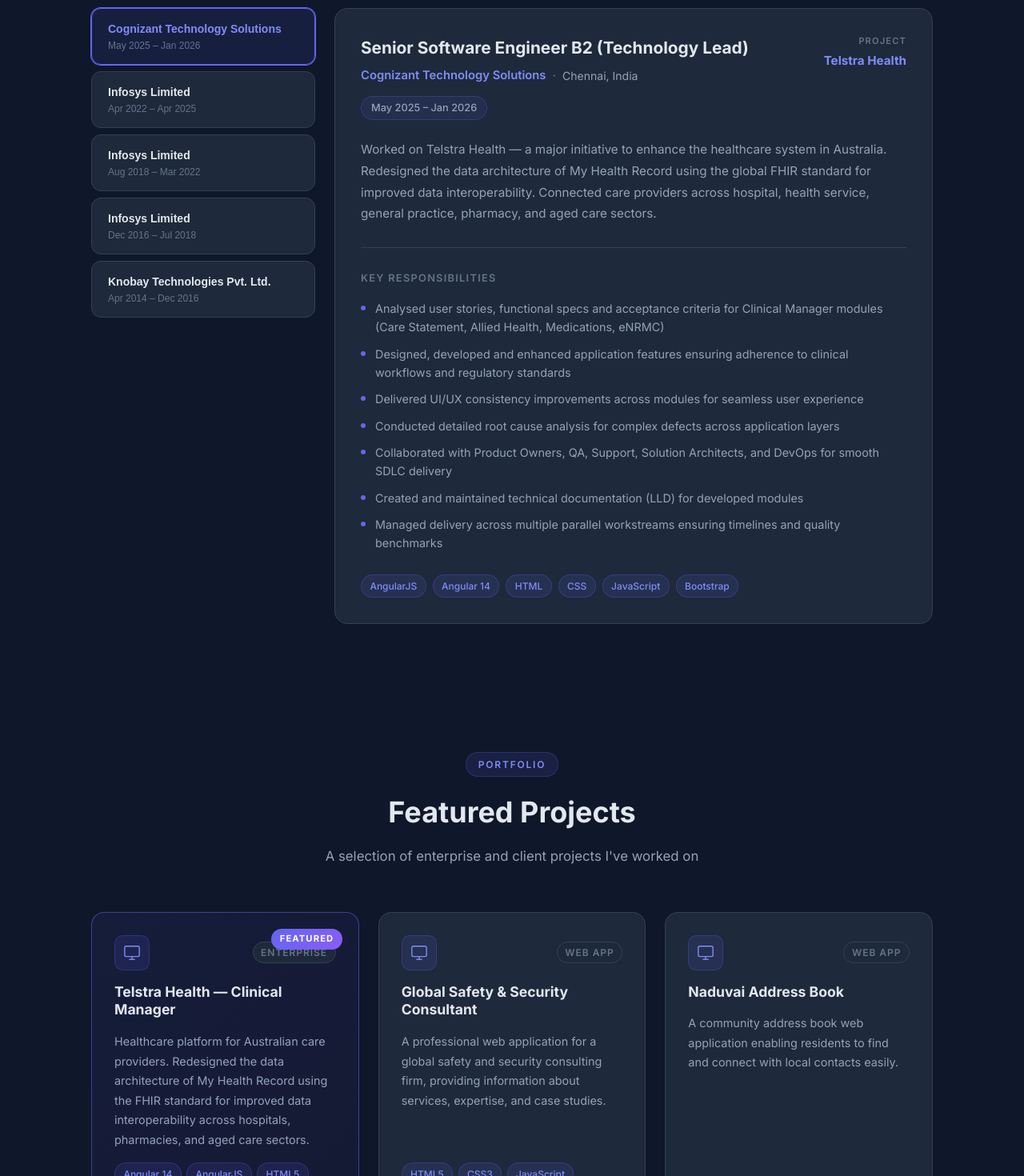
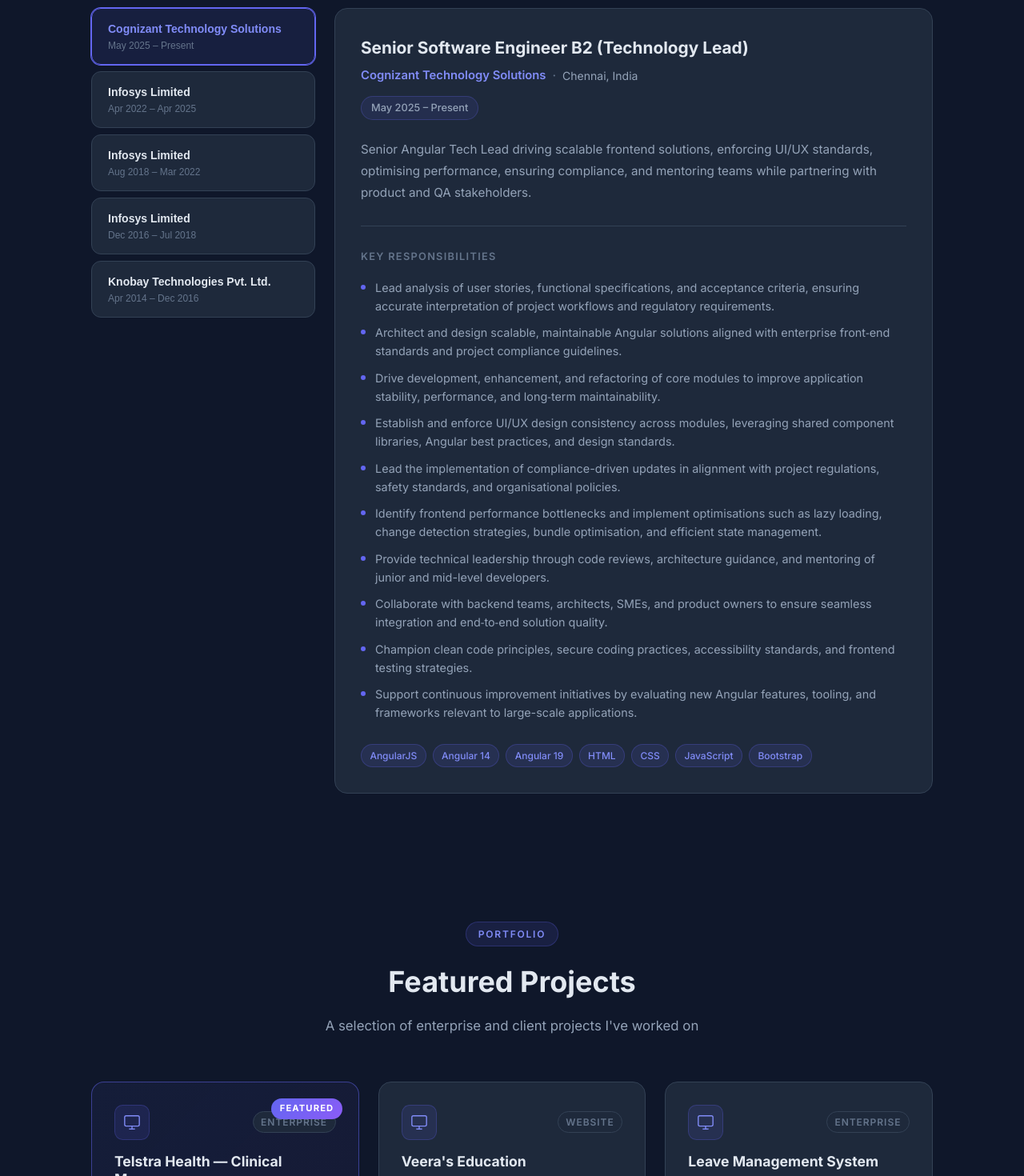
Before and after one commit to Prakash-Balu/myportfolio, a React (Vite) app: page / in a window 1280 px wide. Shown: the part 3420-4890 px from the top of the page at 80% size. Built offline with nearby package versions, Linux system fonts and the light colour scheme.

Commit message:
Portfolio changes

```diff
--- a/src/data/portfolioData.js
+++ b/src/data/portfolioData.js
@@ -14,7 +14,7 @@
 export const skills = {
   primary: ['AngularJS', 'Angular 8', 'Angular 11', 'Angular 14', 'Angular 19', 'HTML5', 'CSS3', 'JavaScript', 'Bootstrap'],
   secondary: ['React', 'Node.js', 'jQuery', 'AJAX', 'TypeScript'],
-  database: ['MySQL'],
+  database: ['MySQL', 'MongoDB'],
   tools: ['JIRA', 'Git', 'SVN', 'Mantis', 'RQM'],
   os: ['Windows', 'Linux'],
   aiTools: ['Microsoft Copilot', 'GitHub Copilot', 'Claude AI'],
@@ -25,20 +25,23 @@
     role: 'Senior Software Engineer B2 (Technology Lead)',
     company: 'Cognizant Technology Solutions',
     location: 'Chennai, India',
-    period: 'May 2025 – Jan 2026',
-    project: 'Telstra Health',
+    period: 'May 2025 – Present',
+    project: null,
     description:
-      'Worked on Telstra Health — a major initiative to enhance the healthcare system in Australia. Redesigned the data architecture of My Health Record using the global FHIR standard for improved data interoperability. Connected care providers across hospital, health service, general practice, pharmacy, and aged care sectors.',
+      'Senior Angular Tech Lead driving scalable frontend solutions, enforcing UI/UX standards, optimising performance, ensuring compliance, and mentoring teams while partnering with product and QA stakeholders.',
     responsibilities: [
-      'Analysed user stories, functional specs and acceptance criteria for Clinical Manager modules (Care Statement, Allied Health, Medications, eNRMC)',
-      'Designed, developed and enhanced application features ensuring adherence to clinical workflows and regulatory standards',
-      'Delivered UI/UX consistency improvements across modules for seamless user experience',
-      'Conducted detailed root cause analysis for complex defects across application layers',
-      'Collaborated with Product Owners, QA, Support, Solution Architects, and DevOps for smooth SDLC delivery',
-      'Created and maintained technical documentation (LLD) for developed modules',
-      'Managed delivery across multiple parallel workstreams ensuring timelines and quality benchmarks',
+      'Lead analysis of user stories, functional specifications, and acceptance criteria, ensuring accurate interpretation of project workflows and regulatory requirements.',
+      'Architect and design scalable, maintainable Angular solutions aligned with enterprise front‑end standards and project compliance guidelines.',
+      'Drive development, enhancement, and refactoring of core modules to improve application stability, performance, and long‑term maintainability.',
+      'Establish and enforce UI/UX design consistency across modules, leveraging shared component libraries, Angular best practices, and design standards.',
+      'Lead the implementation of compliance-driven updates in alignment with project regulations, safety standards, and organisational policies.',
+      'Identify frontend performance bottlenecks and implement optimisations such as lazy loading, change detection strategies, bundle optimisation, and efficient state management.',
+      'Provide technical leadership through code reviews, architecture guidance, and mentoring of junior and mid-level developers.',
+      'Collaborate with backend teams, architects, SMEs, and product owners to ensure seamless integration and end‑to‑end solution quality.',
+      'Champion clean code principles, secure coding practices, accessibility standards, and frontend testing strategies.',
+      'Support continuous improvement initiatives by evaluating new Angular features, tooling, and frameworks relevant to large-scale applications.'
     ],
-    tech: ['AngularJS', 'Angular 14', 'HTML', 'CSS', 'JavaScript', 'Bootstrap'],
+    tech: ['AngularJS', 'Angular 14', 'Angular 19', 'HTML', 'CSS', 'JavaScript', 'Bootstrap'],
   },
   {
     role: 'Technology Lead',
@@ -54,7 +57,7 @@
       'Mentored junior developers and conducted code reviews',
       'Coordinated with cross-functional teams to deliver projects on time',
     ],
-    tech: ['Angular', 'HTML5', 'CSS3', 'JavaScript', 'Node.js'],
+    tech: ['Angular 11', 'Angular 14', 'HTML5', 'CSS3', 'JavaScript', 'Bootstrap', 'Node.js'],
   },
   {
     role: 'Technology Analyst',
@@ -70,7 +73,7 @@
       'Implemented RESTful API integrations',
       'Collaborated with UI/UX designers to implement pixel-perfect interfaces',
     ],
-    tech: ['Angular', 'HTML5', 'CSS3', 'JavaScript', 'Bootstrap'],
+    tech: ['Angular 8', 'HTML5', 'CSS3', 'JavaScript', 'Bootstrap'],
   },
   {
     role: 'Senior Systems Engineer',
@@ -85,7 +88,7 @@
       'Participated in Agile ceremonies including sprint planning and retrospectives',
       'Wrote unit tests and ensured code coverage',
     ],
-    tech: ['AngularJS', 'HTML5', 'CSS3', 'JavaScript'],
+    tech: ['AngularJS', 'HTML5', 'CSS3', 'JavaScript', 'Bootstrap'],
   },
   {
     role: 'Software Engineer',
@@ -100,7 +103,7 @@
       'Built dynamic UI components and handled client-side logic',
       'Collaborated with backend teams for API integration',
     ],
-    tech: ['HTML', 'CSS', 'JavaScript', 'jQuery'],
+    tech: ['HTML', 'CSS', 'JavaScript', 'jQuery', 'BootStrap', 'PHP', 'AngularJS'],
   },
 ];
 
@@ -110,6 +113,38 @@
     description:
       'Healthcare platform for Australian care providers. Redesigned the data architecture of My Health Record using the FHIR standard for improved data interoperability across hospitals, pharmacies, and aged care sectors.',
     tech: ['Angular 14', 'AngularJS', 'HTML5', 'CSS3', 'JavaScript', 'Bootstrap'],
+    type: 'Enterprise',
+    highlight: true,
+  },
+  {
+    name: "Veera's Education",
+    description:
+      'It is to empower every individual and community to achieve their full potential. We believe that everyone deserves equal access to quality education, skill development, and personal growth opportunities.',
+    tech: ['Angular 19', 'HTML5', 'CSS3', 'JavaScript', 'Bootstrap'],
+    type: 'Website',
+    highlight: false,
+  },
+  {
+    name: 'Leave Management System',
+    description:
+      'Developed an enterprise Leave Management System enabling automated leave workflows, policy enforcement, and role‑based access with a focus on performance, usability, and scalable frontend architecture.',
+    tech: ['Angular 14', 'HTML5', 'CSS3', 'JavaScript', 'Node.js', 'MongoDB'],
+    type: 'Enterprise',
+    highlight: false,
+  },
+  {
+    name: 'Goods and Services Tax (GST) Development',
+    description:
+      'Developed an enterprise GST system automating tax calculation, ITC management, and statutory reporting with a focus on compliance, performance, and scalable application design.',
+    tech: ['Angular 11', 'Angular 8', 'HTML5', 'CSS3', 'JavaScript', 'Bootstrap'],
+    type: 'Enterprise',
+    highlight: true,
+  },
+  {
+    name: 'iBrewApp',
+    description:
+      'iBrewApp is a cloud‑based product platform designed to simplify the creation, configuration, and deployment of enterprise and multi‑app environments. The platform enables organisations and developers to efficiently manage application lifecycles—from corporate setup and app creation to build deployment and activation—through unified web portals.',
+    tech: ['AngularJS', 'HTML5', 'CSS3', 'JavaScript', 'Bootstrap', 'PHP', 'MySQL'],
     type: 'Enterprise',
     highlight: true,
   },
```
